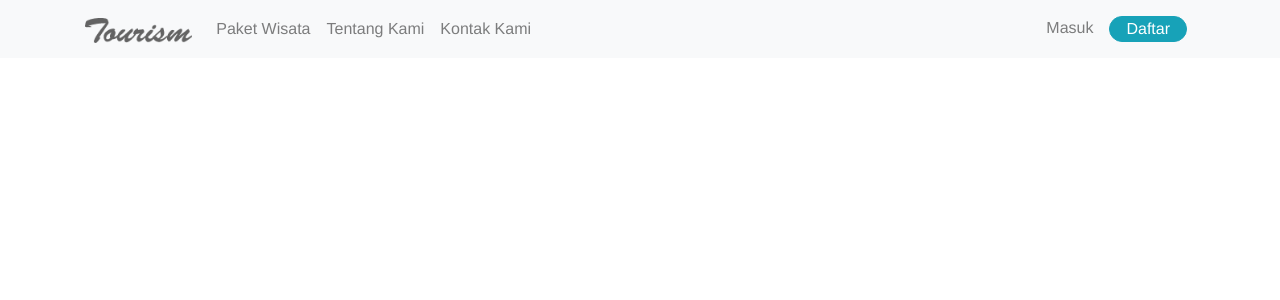
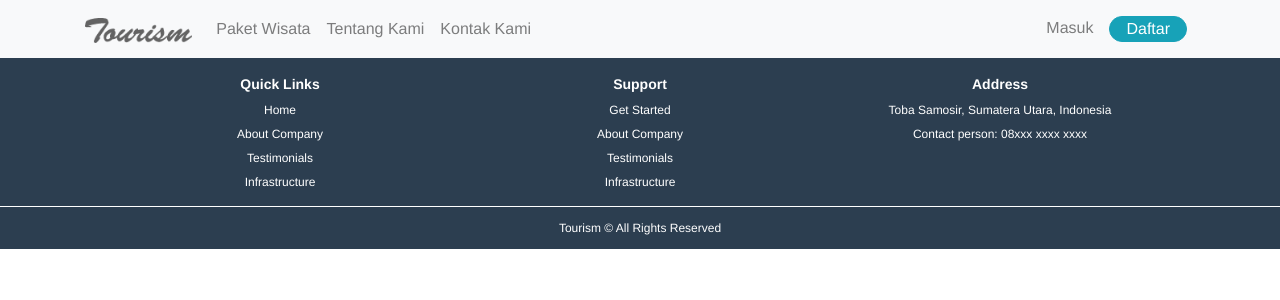
Before and after one commit to nanihutagaol/toba-tourism, a Vue app: page / in a window 1280 px wide. Shown: the top 300 px of the page. Built offline with nearby package versions, Linux system fonts and the light colour scheme.

Commit message:
simple footer

```diff
--- a/src/App.vue
+++ b/src/App.vue
@@ -1,16 +1,20 @@
 <template>
   <div id="app">
-    <Header/>
-    <router-view/>
+    <Header class="header-app"/>
+    <router-view class="router-app"/>
+    <Footer class="footer-app"/>
   </div>
 </template>
 
 <script>
 import Header from '@/components/Header'
+import Footer from '@/components/Footer'
+
 export default {
   name: 'App',
   components: {
-    Header
+    Header,
+    Footer
   }
 }
 </script>
@@ -23,4 +27,13 @@ export default {
   text-align: center;
   color: #2c3e50;
 }
+
+.router-app {
+  min-height: 100px;
+}
+
+.footer-app {
+  width: 100%;
+  bottom: 0px;
+}
 </style>
--- /dev/null
+++ b/src/components/Footer/index.vue
@@ -0,0 +1,101 @@
+<template>
+<div class="footer-component">
+
+  <div class="container">
+    <div class="flex-footer col-sm-12 ">
+      <div class="my-col col-sm-4">
+        <div class="my-col-title">
+          Quick Links
+        </div>
+        <div>
+          <a class="" href="#">Home</a>
+        </div>
+        <div>
+          <a class="" href="#">About Company</a>
+        </div>
+        <div>
+          <a class="" href="#">Testimonials</a>
+        </div>
+        <div>
+          <a class="" href="#">Infrastructure</a>
+        </div>
+      </div>
+      <div class="my-col col-sm-4">
+        <div class="my-col-title">
+          Support
+        </div>
+        <div>
+          <a class="" href="#">Get Started</a>
+        </div>
+        <div>
+          <a class="" href="#">About Company</a>
+        </div>
+        <div>
+          <a class="" href="#">Testimonials</a>
+        </div>
+        <div>
+          <a class="" href="#">Infrastructure</a>
+        </div>
+      </div>
+      <div class="my-col col-sm-4">
+        <div class="my-col-title">
+          Address
+        </div>
+        <div>
+          <a class="" href="#">Toba Samosir, Sumatera Utara, Indonesia</a>
+        </div>
+        <div>
+          <a class="" href="#">Contact person: 08xxx xxxx xxxx</a>
+        </div>
+      </div>
+    </div>
+  </div>
+
+  <div class="container col-sm-12 default-footer">
+    Tourism &copy; All Rights Reserved
+  </div>
+
+</div>
+</template>
+
+<script>
+export default {
+  name: 'index'
+}
+</script>
+
+<style scoped>
+.footer-component {
+  background-color: #2c3e50;
+  color: white;
+  font-size: 12px;
+}
+
+.my-col {
+  text-align: center;
+  padding: 1em;
+}
+
+.my-col div {
+  padding: 0.25em;
+}
+
+a {
+  color: white;
+}
+
+.my-col-title {
+  font-weight: bold;
+  font-size: 14px;
+}
+
+.flex-footer {
+  display: flex;
+  justify-content: space-between;
+}
+
+.default-footer {
+  border-top: 1px solid white;
+  padding: 1em;
+}
+</style>
```
